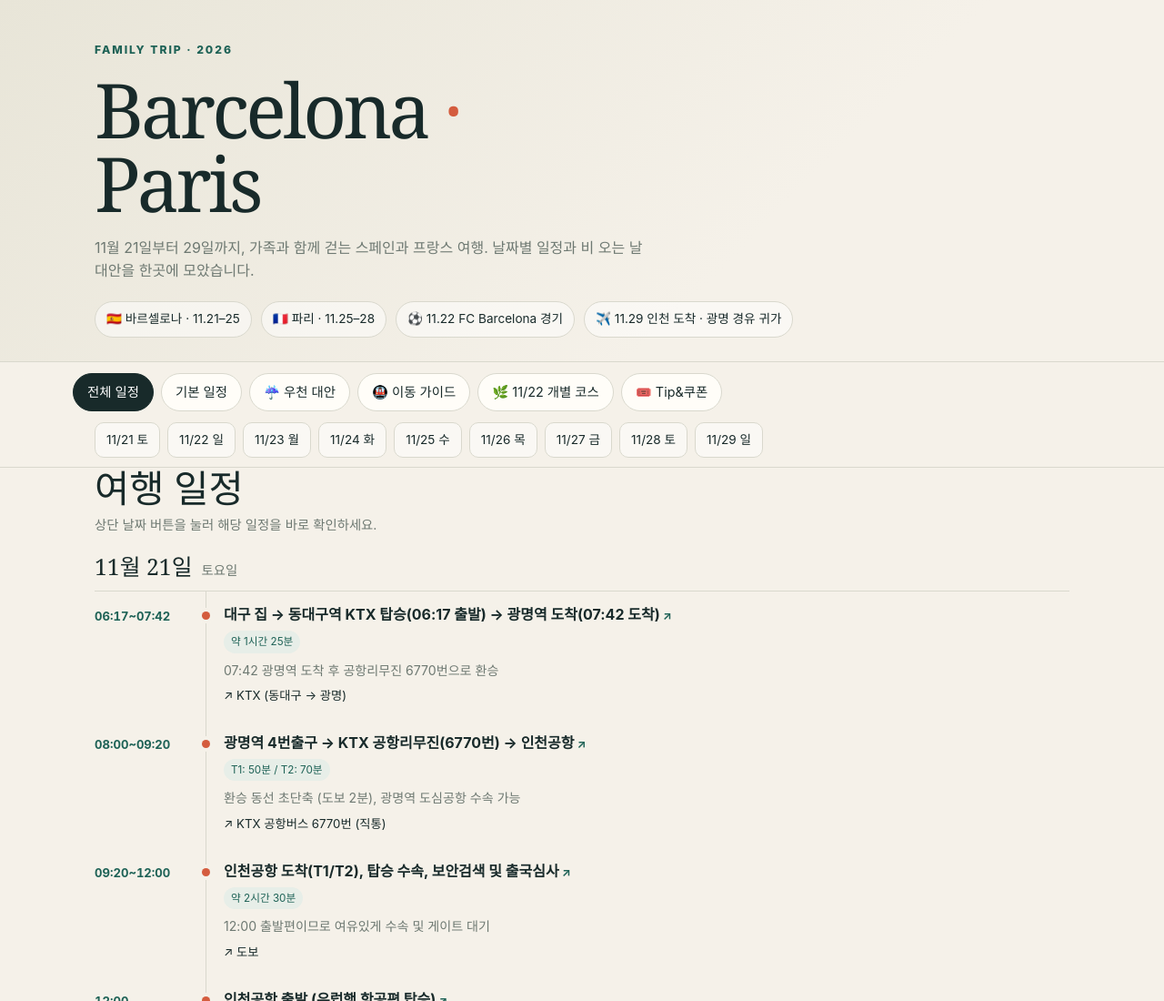
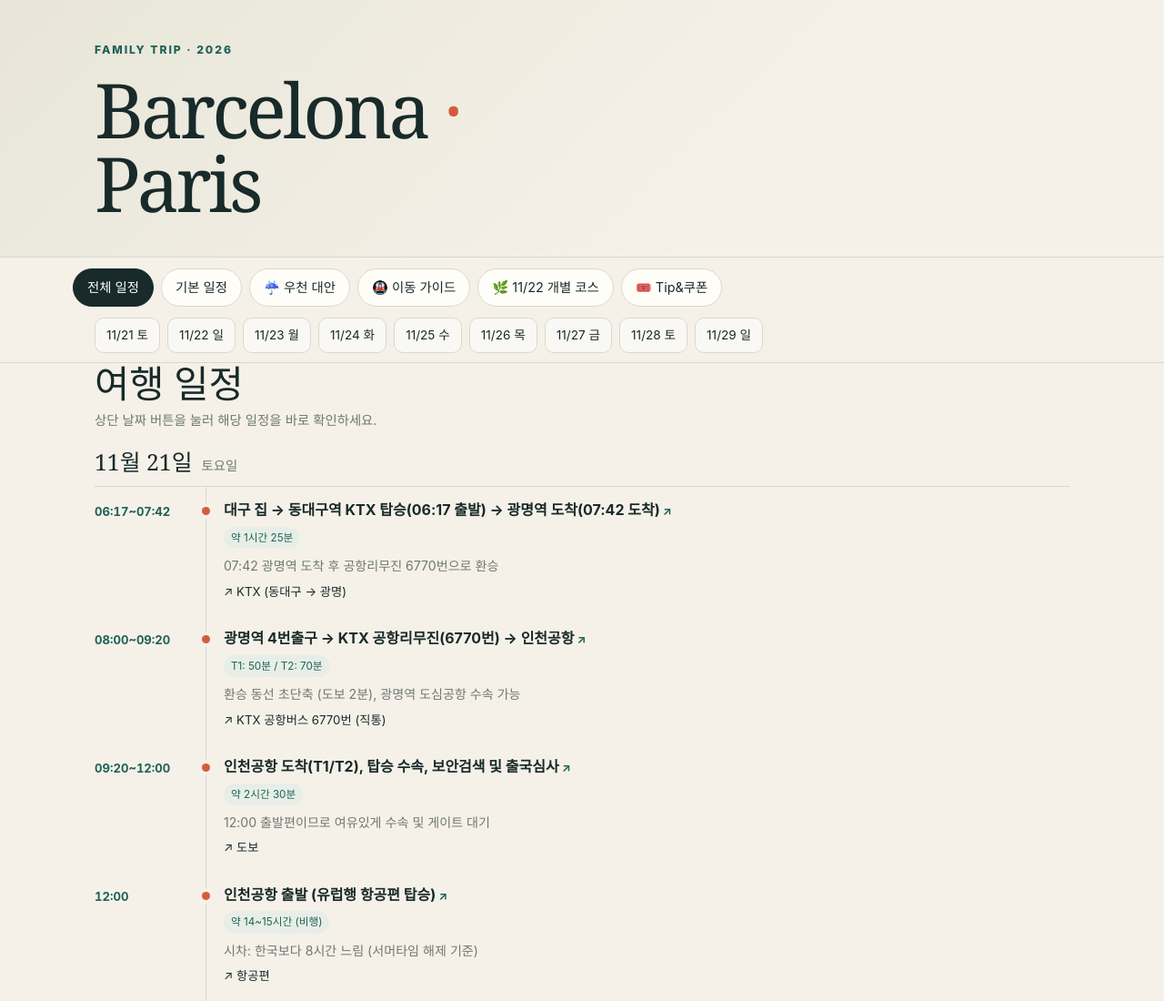
Before and after one commit to commulgosu/2026_spain_pari, a plain HTML site: page index.html in a window 1280 px wide. Shown: the top 1100 px of the page at 91% size. Drawn offline with Linux system fonts and the light colour scheme.

Commit message:
Remove trip summary from page header

```diff
--- a/index.html
+++ b/index.html
@@ -25,8 +25,6 @@
 <body>
   <header class="hero"><div class="wrap">
     <div class="eyebrow">Family trip · 2026</div><h1>Barcelona <span>·</span><br>Paris</h1>
-    <p>11월 21일부터 29일까지, 가족과 함께 걷는 스페인과 프랑스 여행. 날짜별 일정과 비 오는 날 대안을 한곳에 모았습니다.</p>
-    <div class="stats"><span class="pill">🇪🇸 바르셀로나 · 11.21–25</span><span class="pill">🇫🇷 파리 · 11.25–28</span><span class="pill">⚽ 11.22 FC Barcelona 경기</span><span class="pill">✈️ 11.29 인천 도착 · 광명 경유 귀가</span></div>
   </div></header>
   <div class="sticky"><nav class="wrap controls" aria-label="일정 보기">
     <button class="control active" data-mode="all">전체 일정</button><button class="control" data-mode="plan">기본 일정</button><button class="control" data-mode="rain">☔ 우천 대안</button><button class="control" data-mode="transport">🚇 이동 가이드</button><button class="control" data-mode="solo">🌿 11/22 개별 코스</button><button class="control" data-mode="coupons">🎟️ Tip&amp;쿠폰</button>
```
